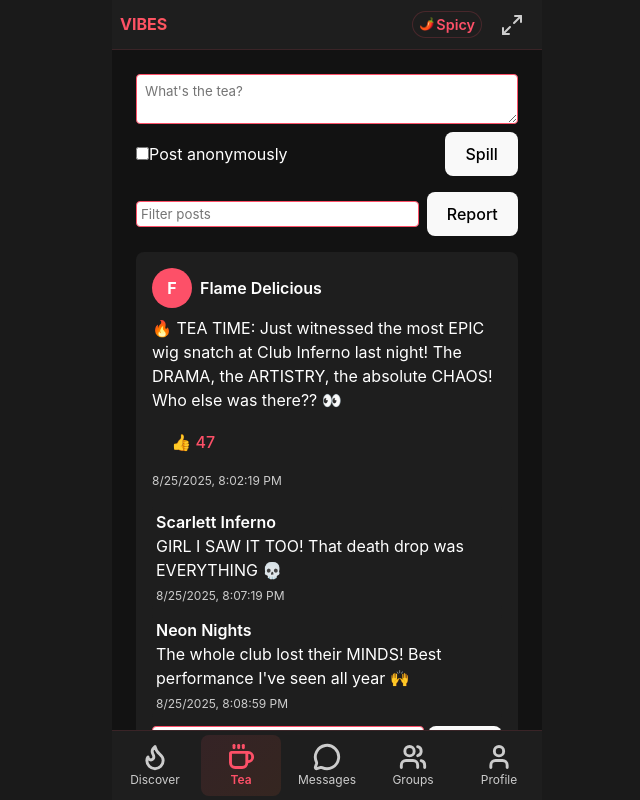
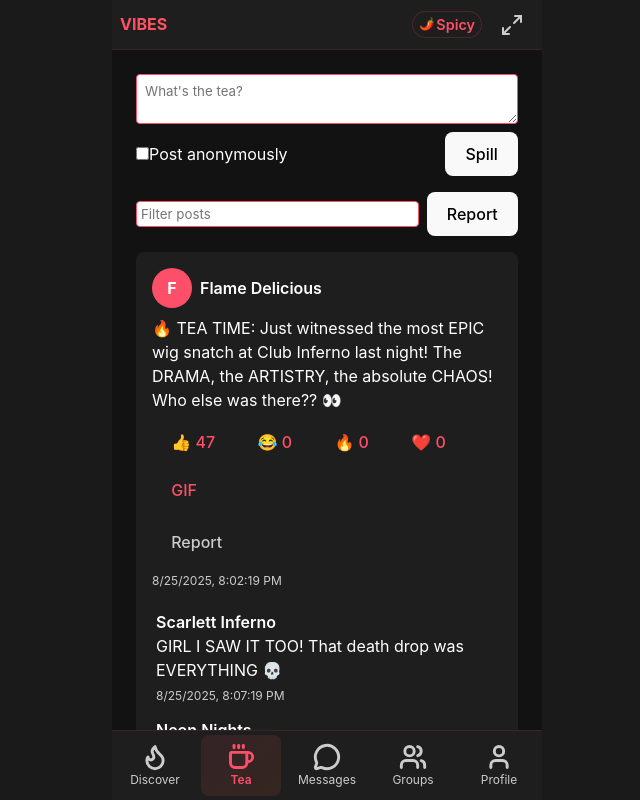
Before and after one commit to themistressd/vibes, a React (Vite) app: page /tea in a window 1280 px wide. Shown: the whole page, without its empty margins (313-953 px from the left). Built offline with nearby package versions, Linux system fonts and the light colour scheme.

Commit message:
feat: add reactions and moderation tools

```diff
--- a/src/components/teaSpill/TeaSpillComposer.tsx
+++ b/src/components/teaSpill/TeaSpillComposer.tsx
@@ -1,5 +1,6 @@
 import React, { useState } from 'react';
 import styled from 'styled-components';
+import { offensiveWords } from '../../data/offensiveWords';
 
 const ComposerForm = styled.form`
   display: flex;
@@ -23,16 +24,30 @@ const Controls = styled.div`
 `;
 
 interface TeaSpillComposerProps {
+  /**
+   * Handler invoked when a new post is submitted.
+   *
+   * @param content - Text body of the post.
+   * @param author - Display name for the post. Use "Anon" to hide identity.
+   */
   onPost: (content: string, author: string) => void;
 }
 
 export const TeaSpillComposer: React.FC<TeaSpillComposerProps> = ({ onPost }) => {
   const [content, setContent] = useState('');
-  const [anonymous, setAnonymous] = useState(false);
+  const [anonymous, setAnonymous] = useState(false); // When true, author is reported as "Anon"
 
   const handleSubmit = (e: React.FormEvent) => {
     e.preventDefault();
     if (!content.trim()) return;
+    const lower = content.toLowerCase();
+    const hasOffensive = offensiveWords.some(word =>
+      lower.includes(word.toLowerCase())
+    );
+    if (hasOffensive) {
+      alert('Please remove offensive language before posting.');
+      return;
+    }
     onPost(content, anonymous ? 'Anon' : 'You');
     setContent('');
     setAnonymous(false);
--- a/src/components/teaSpill/TeaSpillPost.tsx
+++ b/src/components/teaSpill/TeaSpillPost.tsx
@@ -2,6 +2,7 @@ import React, { useState } from 'react';
 import styled from 'styled-components';
 import type { TeaSpillPost as TeaSpillPostType } from '../../data/socialData';
 import { TeaSpillComments } from './TeaSpillComments';
+import { submitReport } from './moderationUtils';
 
 const PostCard = styled.div`
   background: ${props => props.theme.current.colors.surface};
@@ -43,11 +44,25 @@ const Meta = styled.span`
   color: ${props => props.theme.current.colors.textSecondary};
 `;
 
+const Reactions = styled.div`
+  display: flex;
+  flex-wrap: wrap;
+  gap: ${props => props.theme.common.spacing.xs};
+  align-items: center;
+`;
+
 const ReactionButton = styled.button`
   background: none;
   border: none;
   cursor: pointer;
   color: ${props => props.theme.current.colors.primary};
+`;
+
+const ReportButton = styled.button`
+  background: none;
+  border: none;
+  cursor: pointer;
+  color: ${props => props.theme.current.colors.textSecondary};
   align-self: flex-start;
 `;
 
@@ -55,8 +70,22 @@ interface TeaSpillPostProps {
   post: TeaSpillPostType;
 }
 
+const defaultReactions = ['👍', '😂', '🔥', '❤️'];
+
 export const TeaSpillPost: React.FC<TeaSpillPostProps> = ({ post }) => {
-  const [likes, setLikes] = useState(post.likes);
+  const [reactions, setReactions] = useState<Record<string, number>>({
+    '👍': post.likes,
+    ...(post.reactions || {}),
+  });
+
+  const addReaction = (key: string) => {
+    setReactions(prev => ({ ...prev, [key]: (prev[key] || 0) + 1 }));
+  };
+
+  const addGifReaction = () => {
+    const url = prompt('GIF URL');
+    if (url) addReaction(url);
+  };
 
   return (
     <PostCard>
@@ -65,9 +94,22 @@ export const TeaSpillPost: React.FC<TeaSpillPostProps> = ({ post }) => {
         <Author>{post.author}</Author>
       </Header>
       <Content>{post.content}</Content>
-      <ReactionButton onClick={() => setLikes(l => l + 1)}>
-        👍 {likes}
-      </ReactionButton>
+      <Reactions>
+        {defaultReactions.map(r => (
+          <ReactionButton key={r} onClick={() => addReaction(r)}>
+            {r} {reactions[r] || 0}
+          </ReactionButton>
+        ))}
+        <ReactionButton onClick={addGifReaction}>GIF</ReactionButton>
+        {Object.entries(reactions).map(([key, count]) => (
+          !defaultReactions.includes(key) && (
+            <ReactionButton key={key} onClick={() => addReaction(key)}>
+              <img src={key} alt="gif" width={20} height={20} /> {count}
+            </ReactionButton>
+          )
+        ))}
+      </Reactions>
+      <ReportButton onClick={() => submitReport(post)}>Report</ReportButton>
       <Meta>{post.timestamp.toLocaleString()}</Meta>
       <TeaSpillComments comments={post.comments} />
     </PostCard>
--- /dev/null
+++ b/src/components/teaSpill/moderationUtils.ts
@@ -0,0 +1,8 @@
+import type { TeaSpillPost as TeaSpillPostType } from '../../data/socialData';
+
+const reports: TeaSpillPostType[] = [];
+
+export const submitReport = (post: TeaSpillPostType) => {
+  reports.push(post);
+  console.log('Report submitted:', post);
+};
--- /dev/null
+++ b/src/data/offensiveWords.ts
@@ -0,0 +1,4 @@
+export const offensiveWords = [
+  'badword',
+  'ugly',
+];
--- a/src/data/socialData.ts
+++ b/src/data/socialData.ts
@@ -7,6 +7,7 @@ export interface TeaSpillPost {
   content: string;
   timestamp: Date;
   likes: number;
+  reactions?: Record<string, number>;
   comments: TeaComment[];
   image?: string;
   isHot: boolean; // Featured/trending posts
```
